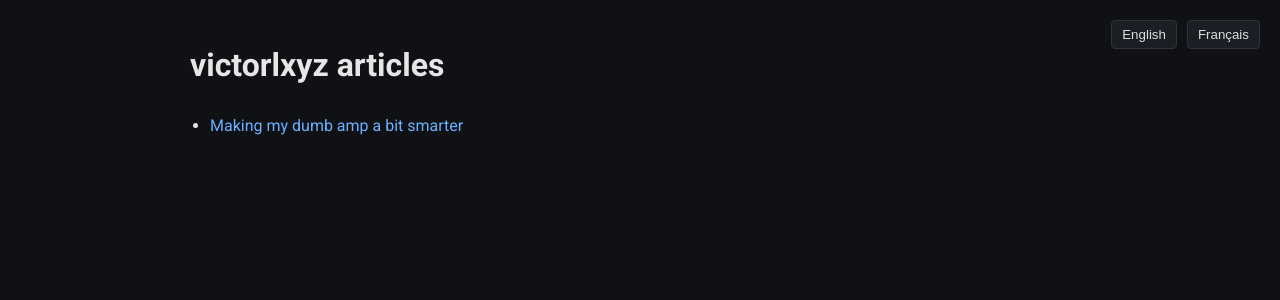
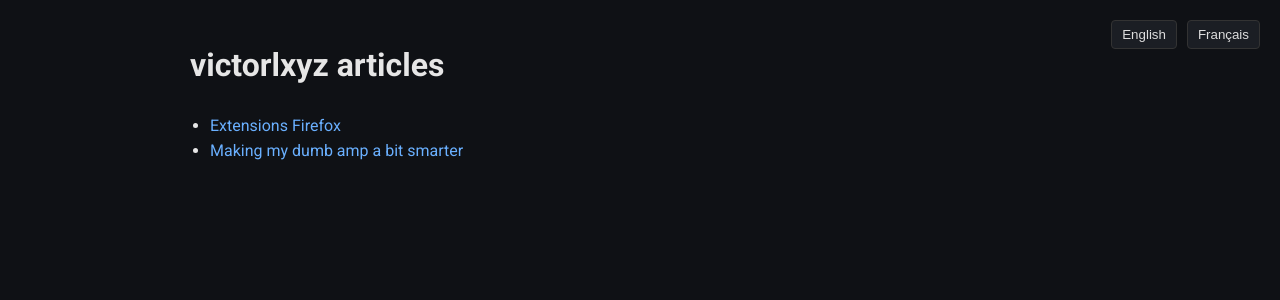
Before and after one commit to victorlxyz/victorlxyz.github.io, a Jekyll site: the page built from index.html, in a window 1280 px wide. Shown: the top 300 px of the page. Built offline with Jekyll 4.4.1, drawn with Linux system fonts in a browser that asks for light colours.

Commit message:
add missing header

```diff
--- a/_articles_en/extensions-firefox.md
+++ b/_articles_en/extensions-firefox.md
@@ -1,3 +1,8 @@
+---
+title: Extensions Firefox
+layout: article
+---
+
 # Essentiels
 
 - uBlock Origin - bloqueur de pubs
```
